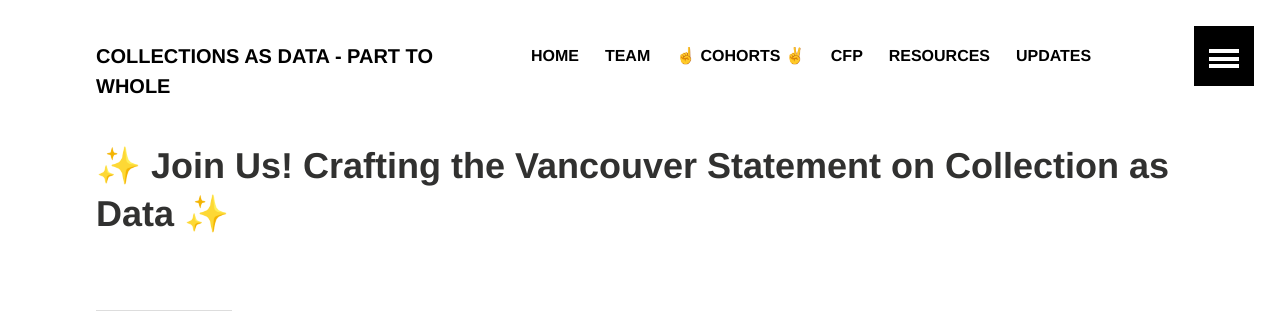
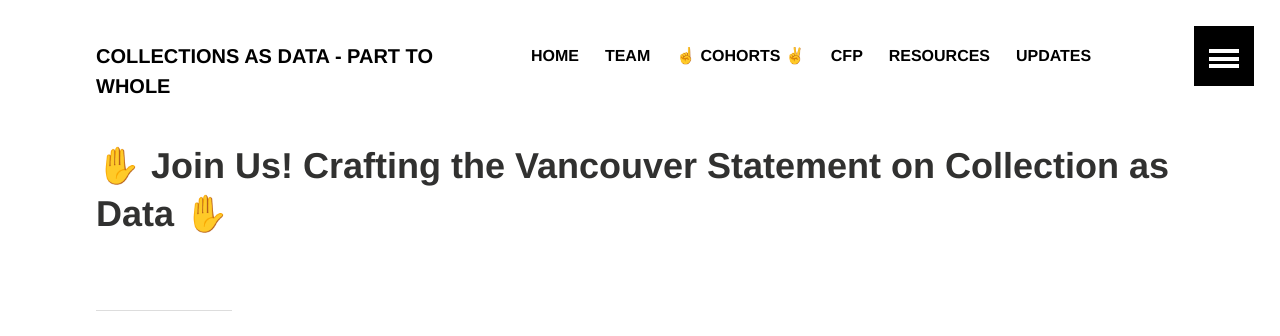
Before and after one commit to collectionsasdata/part2whole, a Jekyll site: the page built from _posts/2023-07-24-join.markdown, in a window 1280 px wide. Shown: the top 336 px of the page. Built offline with Jekyll 4.4.1, drawn with Linux system fonts in a browser that asks for light colours.

```diff
--- a/_posts/2023-07-24-join.markdown
+++ b/_posts/2023-07-24-join.markdown
@@ -1,7 +1,7 @@
 ---
 layout: article
-title:  "✨ Join Us! Crafting the Vancouver Statement on Collection as Data
- ✨"
+title:  "✋ Join Us! Crafting the Vancouver Statement on Collection as Data
+ ✋"
 date:   2023-07-24
 teaser: "Join us!"
 ---
```
